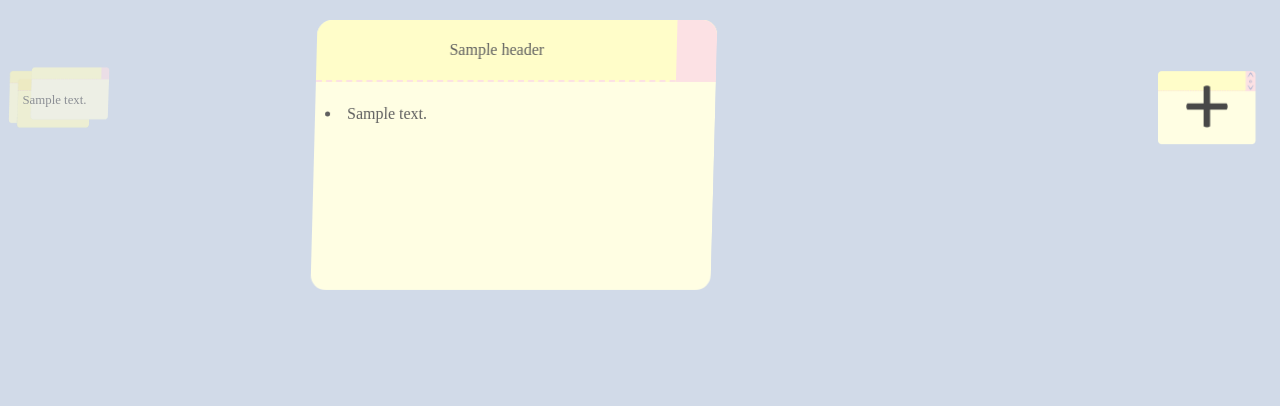
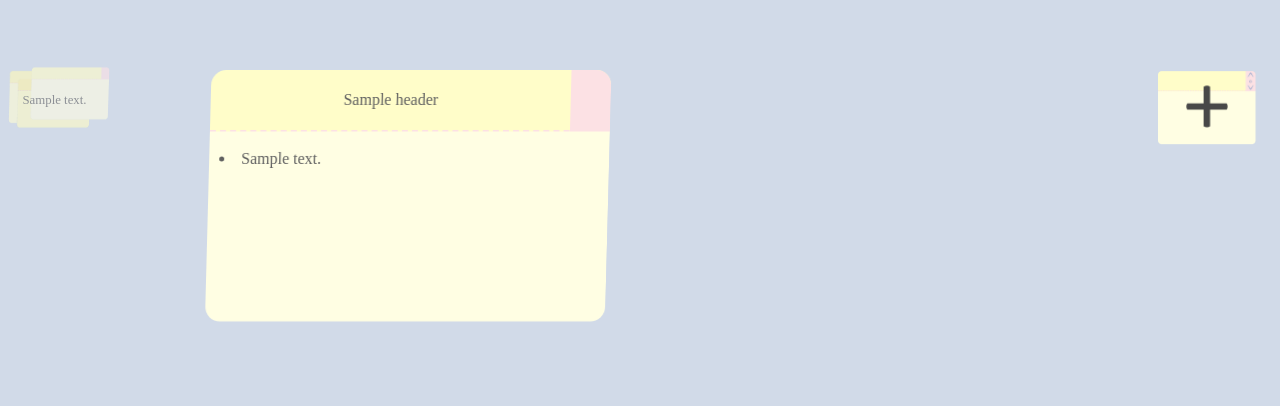
Before and after one commit to andrasSzemes/eating-diary, a Flask app: template templates/index.html in a window 1280 px wide. Shown: the top 406 px of the page. Run offline with Flask 2, Linux system fonts and the light colour scheme; the template is opened without the code that fills it: most values are stand-ins (such as "Sample title", 1, 10 or a date in 2020).

Commit message:
On the index page, cards are placed closely under each other. If the mouse if over a card, it moves to the right and the card's body can be seen.

```diff
--- a/static/css/main.css
+++ b/static/css/main.css
@@ -96,18 +96,29 @@ body {
     color: #5f5f5f;
 }
 
+.place-for-cards {
+    margin-top: -150px;
+    left: 50%;
+    margin-left: -200px;
+}
+
 .note-format {
+    position: absolute;
     opacity: 0;
-    margin-left: 50%;
     margin-top: 20px;
-    transform: translate(-200px,-150px) skewX(-1.5deg);
+    transform: skewX(-1.5deg);
     height: 270px;
     width: 400px;
-    background-color: #FFFEE3;
-    border-radius: 15px;
     animation-name: appear;
     animation-fill-mode: forwards;
     animation-duration: 0.1s;
+    transition-duration: 0.3s;
+}
+
+.note-format:hover {
+    padding-left: 500px;
+    transition-duration: 0.3s;
+    filter: brightness(100%);
 }
 
 @keyframes appear {
@@ -187,10 +198,13 @@ body {
 .note-body {
     padding: 10px;
     text-align: left;
-    margin-top: 90px;
+    margin-top: 85px;
     transform: translate(0, -45%);
     overflow: auto;
     height: 170px;
+    background-color: #FFFEE3;
+    border-bottom-left-radius: 15px;
+    border-bottom-right-radius: 15px;
 }
 
 .note-body-new {
@@ -200,6 +214,7 @@ body {
     transform: translate(0, -35%);
     overflow: auto;
     height: 340px;
+    background-color: #FFFEE3;
 }
 
 .note-body li {
@@ -318,11 +333,12 @@ body {
 }
 
 .move-left {
-    margin-left: 40%;
+    margin-left: 400px;
 }
 
 .move-right {
-    margin-left: 44%;
+    margin-left: 405px;
+    filter: brightness(94%);
 }
 
 .importance0 {
--- a/templates/index.html
+++ b/templates/index.html
@@ -14,8 +14,9 @@
     <a href="{{ url_for('add_new_class') }}"><img src="/static/plus_icon.png" id="add-new-class-icon"></a>
 </div>
 <div id="add-note"><a href="{{ url_for('add_note') }}"><img src="/static/add_note.png" id="add-note-icon" draggable="false"></a></div>
+<div class="place-for-cards">
     {% for note in all_notes %}
-    <div class="note-format {{ ' move-left' if loop.index % 2 == 1 else ' move-right'}}" style="animation-delay: {{ loop.index / 10 }}s">
+        <div class="note-format {{ ' move-left' if loop.index % 2 == 1 else ' move-right'}}" style="animation-delay: {{ loop.index / 10 }}s; margin-top: {{ loop.index * 70}}px">
             <form>
                 <div class="note-header">
                     <a href="/delete-note/{{ note.id }}"><img src="/static/remove-icon.png" id="remove-icon" draggable="false"></a>
@@ -43,4 +44,5 @@
             </form>
         </div>
     {% endfor %}
+</div>
 {% endblock %}
```
Lines whose indentation alone changed are shown as unchanged.
